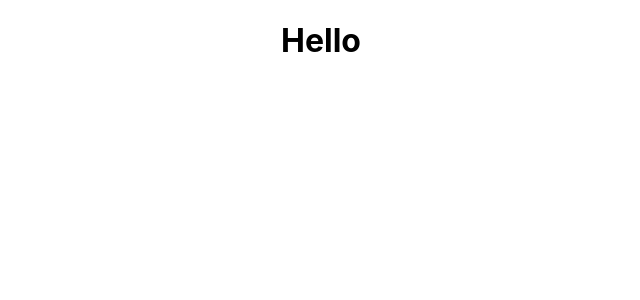
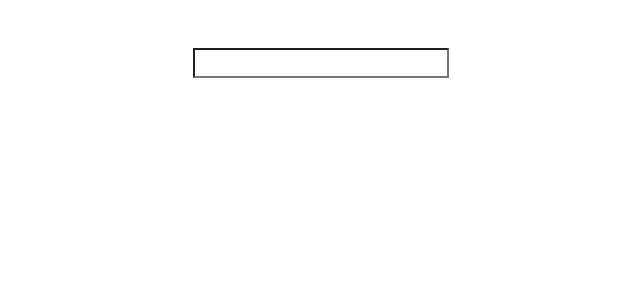
Before and after one commit to adimchithecreator/Dictionary-app, a React (Create React App) app: page / in a window 1280 px wide. Shown: the top 300 px of the page, without its empty margins (319-959 px from the left). Built offline with nearby package versions, Linux system fonts and the light colour scheme.

Commit message:
imported bootstrap and created search component

```diff
--- a/package.json
+++ b/package.json
@@ -6,6 +6,7 @@
     "@testing-library/jest-dom": "^5.16.4",
     "@testing-library/react": "^13.3.0",
     "@testing-library/user-event": "^13.5.0",
+    "bootstrap": "^5.1.3",
     "react": "^18.2.0",
     "react-dom": "^18.2.0",
     "react-scripts": "5.0.1",
--- a/public/index.html
+++ b/public/index.html
@@ -9,6 +9,7 @@
       name="description"
       content="Web site created using create-react-app"
     />
+    <link rel="stylesheet" href="https://cdn.jsdelivr.net/npm/bootstrap@4.0.0/dist/css/bootstrap.min.css" integrity="sha384-Gn5384xqQ1aoWXA+058RXPxPg6fy4IWvTNh0E263XmFcJlSAwiGgFAW/dAiS6JXm" crossorigin="anonymous">
     <link rel="apple-touch-icon" href="%PUBLIC_URL%/logo192.png" />
     <!--
       manifest.json provides metadata used when your web app is installed on a
--- a/src/App.js
+++ b/src/App.js
@@ -1,9 +1,10 @@
 import './App.css';
+import Search from './Search';
 
 function App() {
   return (
-    <div className="App">
-     <h1>Hello</h1>
+    <div className="App mt-5">
+     <Search />
     </div>
   );
 }
--- /dev/null
+++ b/src/Search.js
@@ -0,0 +1,9 @@
+import React from "react";
+
+export default function Search() {
+    return(
+        <form>
+            <input type="search" />
+        </form>
+    )
+}
```
Also changed, not shown: 1 other file (tests, documents, lock files or other folders).
